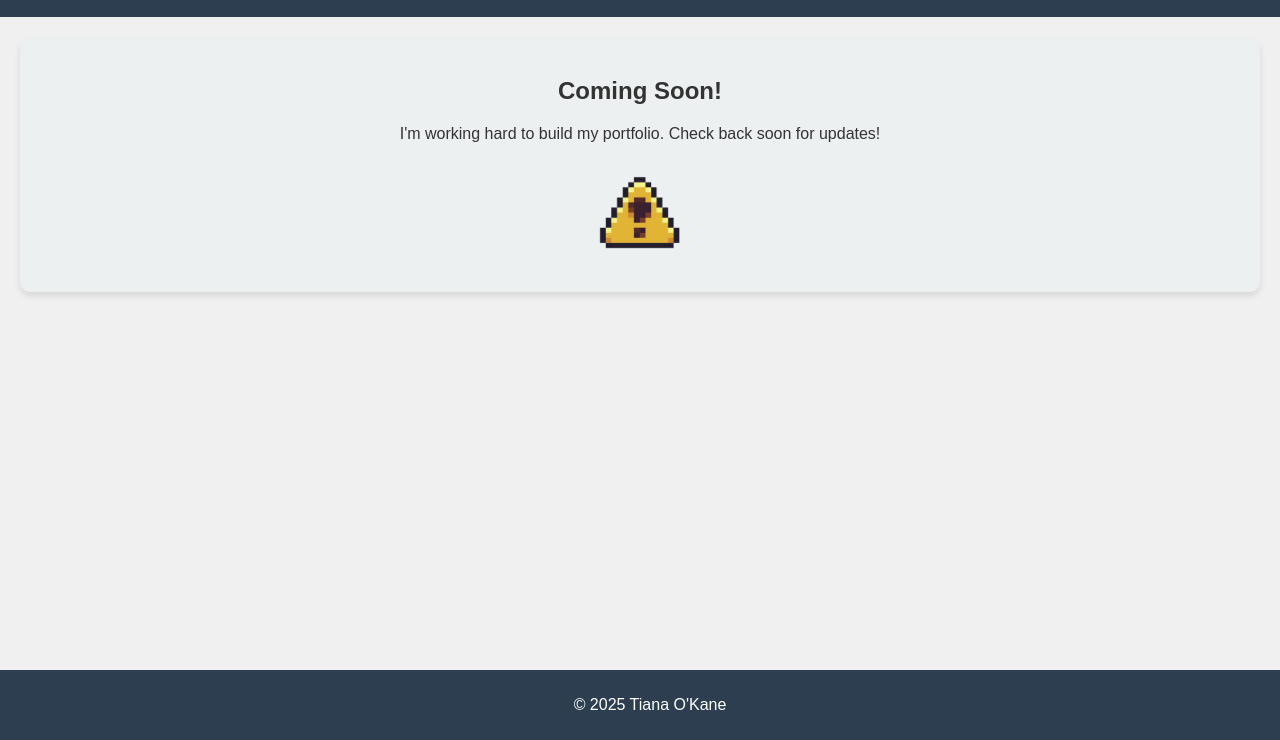
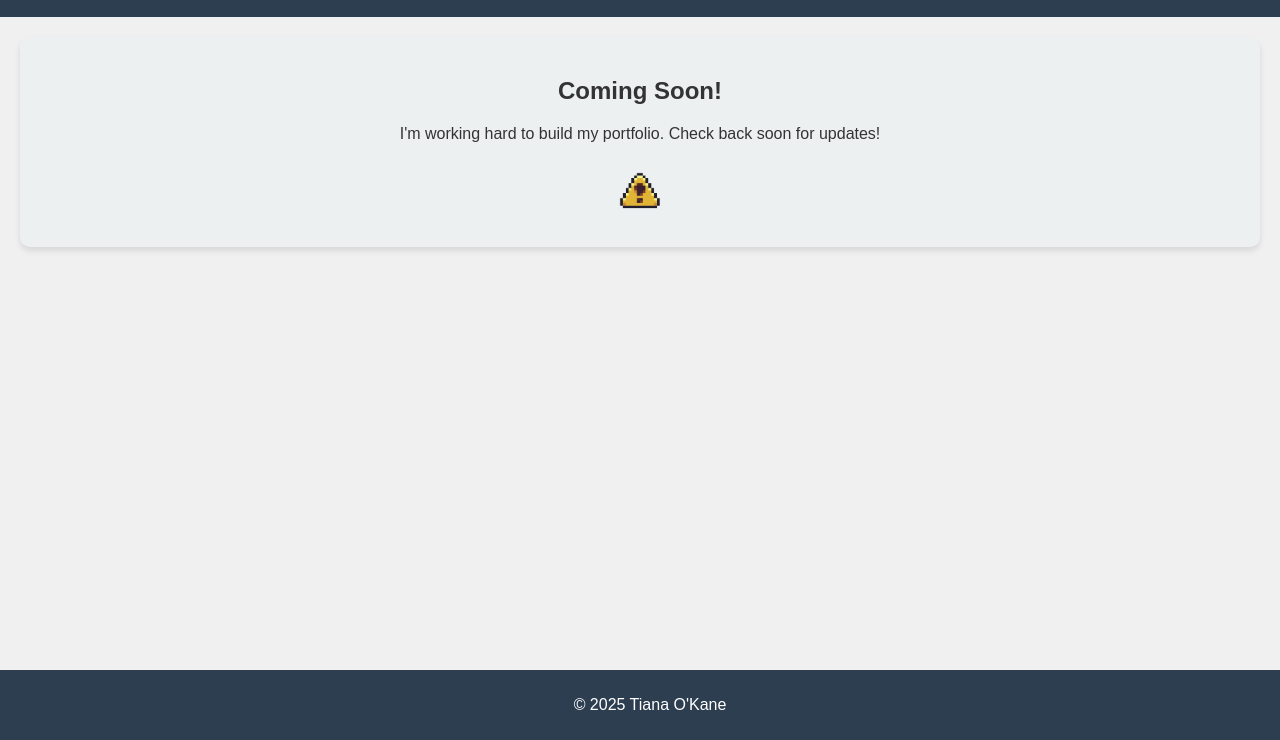
Before and after one commit to tianaokane/tianaokane.github.io, a plain HTML site: page index.html in a window 1280 px wide. Shown: the part 60-800 px from the top of the page. Drawn offline with Linux system fonts and the light colour scheme.

Commit message:
Fix: Altering the Caution Symbol's Size.

```diff
--- a/style.css
+++ b/style.css
@@ -32,7 +32,7 @@ main {
 
 /* Styling for the Caution symbol Image */
 #caution-symbol {
-    width: 100px;  /* Adjust the size of the image */
+    width: 50px;  /* Adjust the size of the image */
     height: auto;
     margin-top: 20px;
     animation: bounce 1s infinite alternate; /* Optional: add a fun animation */
```
